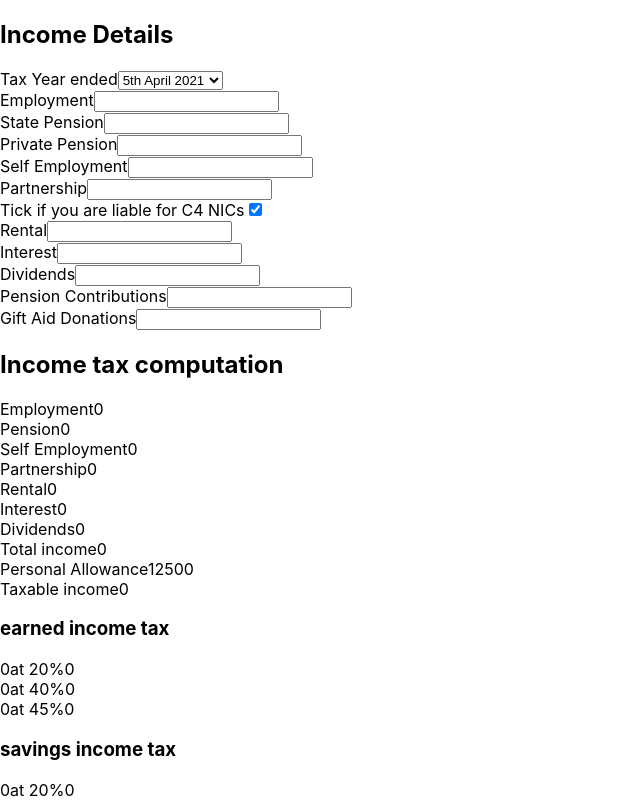
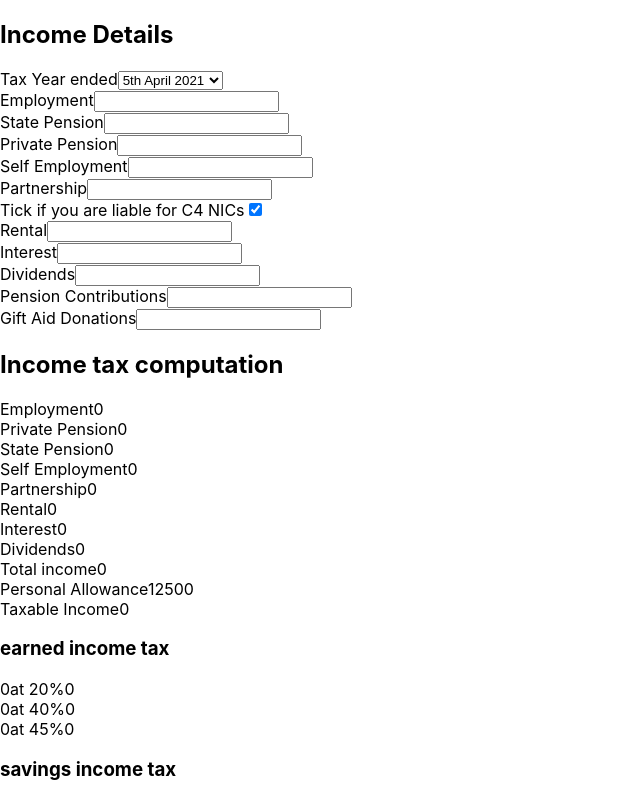
Before and after one commit to matt-j-e/ts-taxcomp, a React (Create React App) app: page / in a window 1280 px wide. Shown: the top 800 px of the page, without its empty margins (0-640 px from the left). Built offline with nearby package versions, Linux system fonts and the light colour scheme.

Commit message:
create IncomeElement component to streamline the Computation component

```diff
--- a/src/components/Computation.tsx
+++ b/src/components/Computation.tsx
@@ -1,5 +1,6 @@
 import { Data } from "../interfaces";
 import { Comp } from "../resources/comp";
+import IncomeElement from "./IncomeElement";
 
 interface ComputationProps {
   fields: Data;
@@ -14,46 +15,17 @@ const Computation = ({ fields, c4Liable }: ComputationProps) => {
     <div>
       <h2>Income tax computation</h2>
       <section>
-        <div>
-          <span>Employment</span>
-          <span>{Number(employment)}</span>
-        </div>
-        <div>
-          <span>Pension</span>
-          <span>{Number(pensionPrivate) + Number(pensionState)}</span>
-        </div>
-        <div>
-          <span>Self Employment</span>
-          <span>{Number(selfEmployment)}</span>
-        </div>
-        <div>
-          <span>Partnership</span>
-          <span>{Number(partnership)}</span>
-        </div>
-        <div>
-          <span>Rental</span>
-          <span>{Number(rental)}</span>
-        </div>
-        <div>
-          <span>Interest</span>
-          <span>{Number(interest)}</span>
-        </div>
-        <div>
-          <span>Dividends</span>
-          <span>{Number(dividend)}</span>
-        </div>
-        <div>
-          <span>Total income</span>
-          <span>{comp.totalIncome}</span>
-        </div>
-        <div>
-          <span>Personal Allowance</span>
-          <span>{comp.availablePA}</span>
-        </div>
-        <div>
-          <span>Taxable income</span>
-          <span>{Math.max(comp.totalIncome - comp.availablePA, 0)}</span>
-        </div>
+        <IncomeElement name="Employment" value={employment} elementClass="income-element" />
+        <IncomeElement name="Private Pension" value={pensionPrivate} elementClass="income-element" />
+        <IncomeElement name="State Pension" value={pensionState} elementClass="income-element" />
+        <IncomeElement name="Self Employment" value={selfEmployment} elementClass="income-element" />
+        <IncomeElement name="Partnership" value={partnership} elementClass="income-element" />
+        <IncomeElement name="Rental" value={rental} elementClass="income-element" />
+        <IncomeElement name="Interest" value={interest} elementClass="income-element" />
+        <IncomeElement name="Dividends" value={dividend} elementClass="income-element" />
+        <IncomeElement name="Total income" value={comp.totalIncome} elementClass="total-row" />
+        <IncomeElement name="Personal Allowance" value={comp.availablePA} elementClass="income-element" />
+        <IncomeElement name="Taxable Income" value={Math.max(comp.totalIncome - comp.availablePA, 0)} elementClass="total-row" />
       </section>
 
       <section>
--- /dev/null
+++ b/src/components/IncomeElement.tsx
@@ -0,0 +1,16 @@
+interface IncomeElementProps {
+  name: string;
+  value: string | number;
+  elementClass: string;
+}
+
+const IncomeElement = ({ name, value, elementClass }: IncomeElementProps) => {
+  return (
+    <div className={`${elementClass}`}>
+      <span>{name}</span>
+      <span>{Number(value)}</span>
+    </div>
+  )
+};
+
+export default IncomeElement;
```
